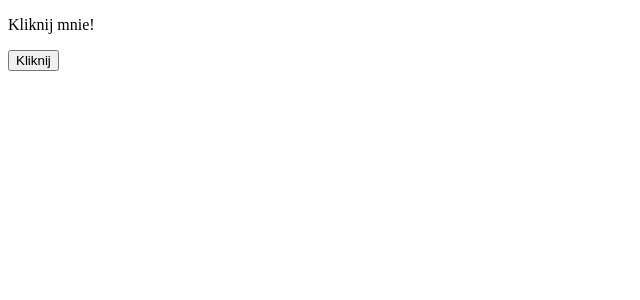
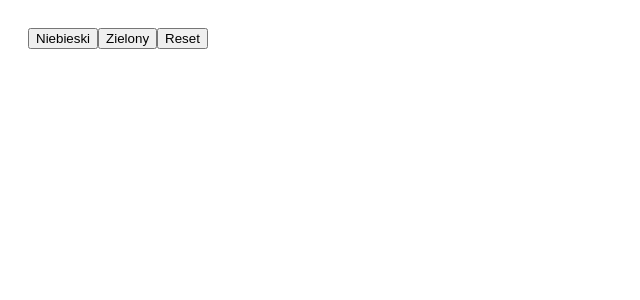
Before and after one commit to kacpi95/React-lesson, a React (Vite) app in the folder React-lesson/: page / in a window 1280 px wide. Shown: the top 300 px of the page, without its empty margins (0-640 px from the left). Built offline with nearby package versions, Linux system fonts and the light colour scheme.

Commit message:
Add task

```diff
--- a/React-lesson/src/App.jsx
+++ b/React-lesson/src/App.jsx
@@ -17,16 +17,13 @@
 
 import { useState } from 'react';
 function App() {
-  const [text, setText] = useState('Kliknij mnie!');
-
-  const handleClick = () => {
-    setText('Kliknięto!');
-  };
+  const [color, setColor] = useState('white');
 
   return (
-    <div>
-      <p>{text}</p>
-      <button onClick={handleClick}>Kliknij</button>
+    <div style={{ backgroundColor: color, padding: '20px' }}>
+      <button onClick={() => setColor('lightblue')}>Niebieski</button>
+      <button onClick={() => setColor('lightgreen')}>Zielony</button>
+      <button onClick={() => setColor('white')}>Reset</button>
     </div>
   );
 }
```
